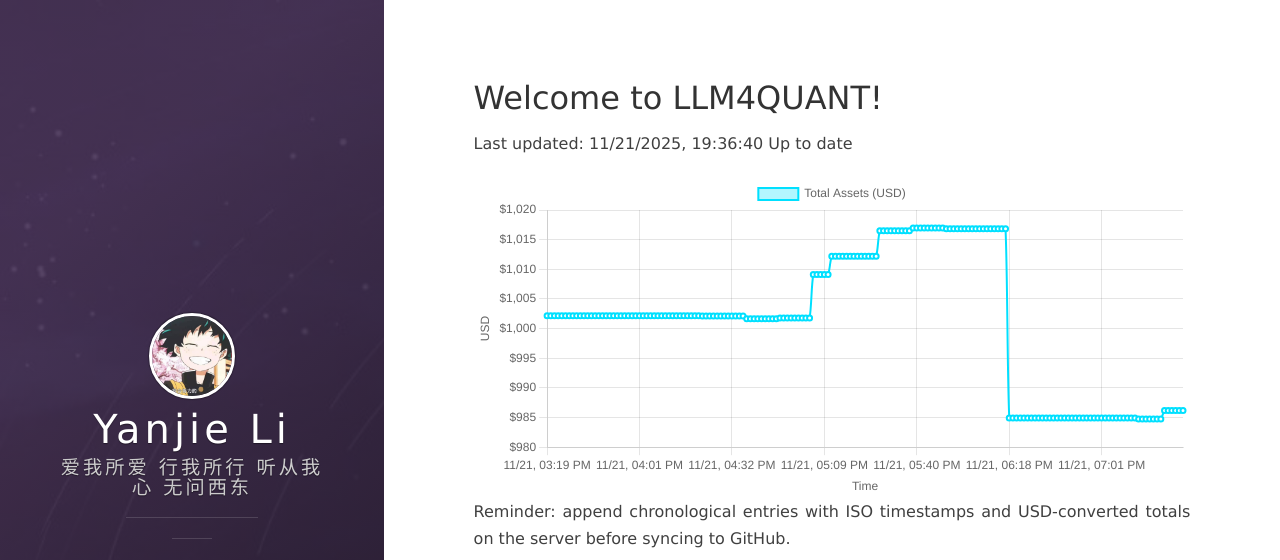
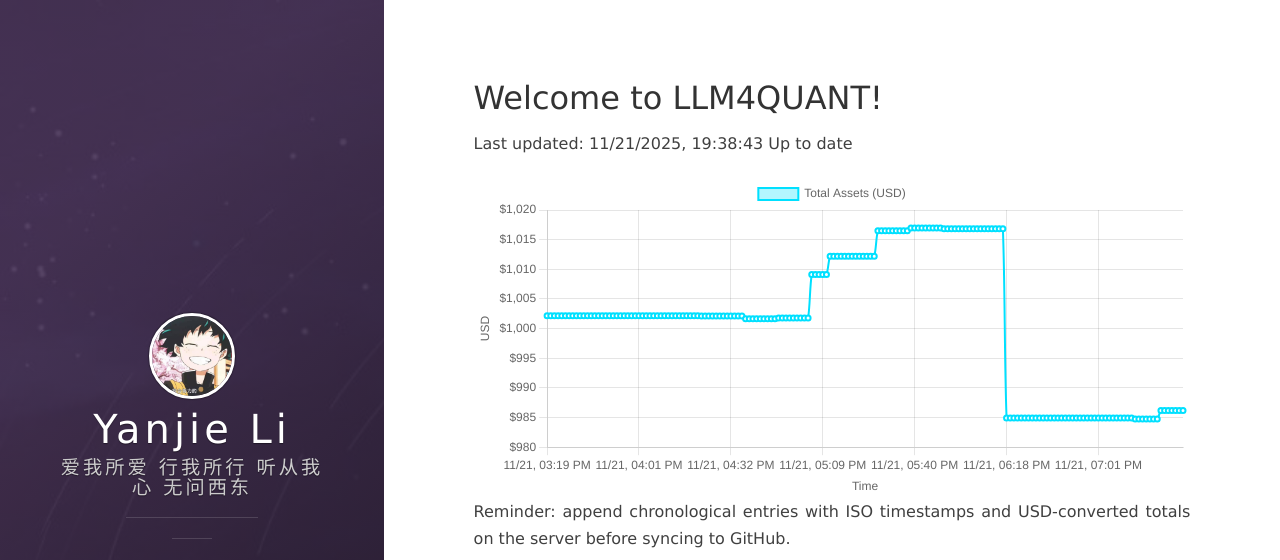
Before and after one commit to leeyegy/leeyegy.github.io, a Jekyll site: the page built from live-trading.html, in a window 1280 px wide and 1081 px high. Shown: the top 560 px of the window. Built offline with Jekyll 4.4.1, drawn with Linux system fonts in a browser that asks for light colours; nearby versions of some CDN libraries.

Commit message:
AccountMonitor: update balance history 2025-11-22T03:38:43+08:00

```diff
--- a/assets/data/binance/balance-history.json
+++ b/assets/data/binance/balance-history.json
@@ -1,5 +1,5 @@
 {
-  "generatedAt": "2025-11-22T03:36:40+08:00",
+  "generatedAt": "2025-11-22T03:38:43+08:00",
   "asset": "total_usd_value",
   "history": [
     {
@@ -693,6 +693,10 @@
     {
       "timestamp": "2025-11-22T03:36:40+08:00",
       "totalUsd": 986.17042413
+    },
+    {
+      "timestamp": "2025-11-22T03:38:43+08:00",
+      "totalUsd": 986.17042413
     }
   ]
 }
```
